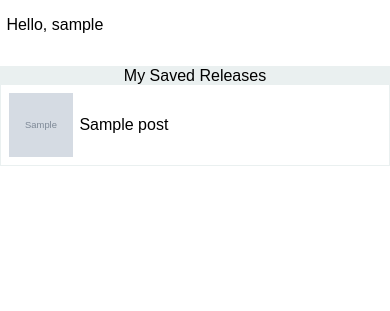
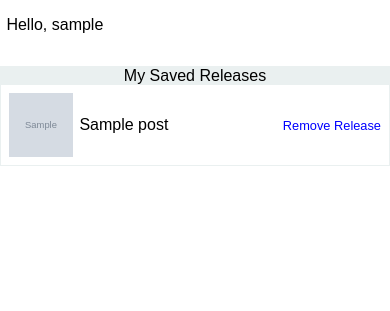
Before and after one commit to SamRidding/btf1, a Django app: page /account/ in a window 390 px wide. Shown: the part 41-352 px from the top of the page. Run offline with Django 3.2, Linux system fonts and the light colour scheme; a user stored in the database is signed in; tables that the repository leaves empty hold one stand-in row (values such as "Sample post"); grey boxes marked "Sample" are stand-in pictures; some libraries are stand-ins or nearby versions; some web fonts are replaced.

Commit message:
Add remove release button to user profile

```diff
--- a/userprofile/static/userprofile/css/userprofile.css
+++ b/userprofile/static/userprofile/css/userprofile.css
@@ -33,13 +33,16 @@ body {
 
 #saved-releases {
     display: flex;
+    justify-content: space-between;
+    flex-wrap: wrap;
     align-items: center;
     padding: 0.5rem 0.5rem;
     border-bottom: 0.1rem solid #EAF0F0;
 }
 
-#saved-releases a {
+.post-link {
     display: flex;
+    flex-wrap: wrap;
     align-items: center;
     text-decoration: none;
     color: black;
@@ -54,6 +57,12 @@ body {
     width: 4rem;
 }
 
+.remove-btn {
+    text-decoration: initial;
+    color: blue;
+    padding-left: 5%;
+}
+
 footer {
     position: fixed;
     bottom: 0;
@@ -62,10 +71,6 @@ footer {
 /* ------------------------------------------- Tablet Media Query */
 
 @media only screen and (max-width: 768px) {
-
-    #username {
-        margin: 1rem 10%;
-    }
 
     #saved-releases-contain {
         width: 80%;
@@ -95,4 +100,8 @@ footer {
         font-size: 1rem;
     }
 
+    .remove-btn {
+        font-size: 0.8rem;
+    }
+
 }
--- a/userprofile/templates/userprofile/userprofile.html
+++ b/userprofile/templates/userprofile/userprofile.html
@@ -22,9 +22,10 @@
     {% for post in new %}
 
     <div id="saved-releases">
-      <a href="{% url 'blog_post' post.slug %}">
+      <a class="post-link" href="{% url 'blog_post' post.slug %}">
         <img id="post-img" src="{{ post.image.url }}" alt="">
         <p>{{ post.title }}</p>
+        <a class="remove-btn" href="{% url 'add_release' post.id %}">Remove Release</a>
       </a>
     </div>
 
```
